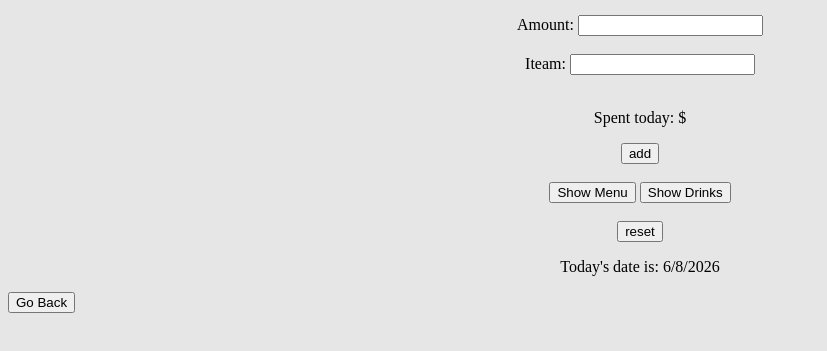
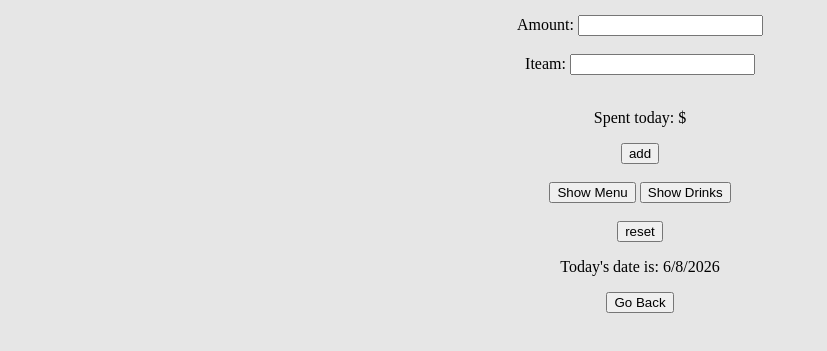
Before and after one commit to Klongrich/budgetapp, a plain HTML site: page index.html in a window 1280 px wide. Shown: the part 91-442 px from the top of the page, without its empty margins (0-827 px from the left). Drawn offline with Linux system fonts and the light colour scheme.

Commit message:
centering goBack button on webpage

```diff
--- a/styles.css
+++ b/styles.css
@@ -5,6 +5,12 @@ body {
 
 .main {
 	text-align: center;
+}
+
+#go_back {
+  display: block;
+  margin-left: auto;
+  margin-right: auto;
 }
 
 .iteam-container {
```
